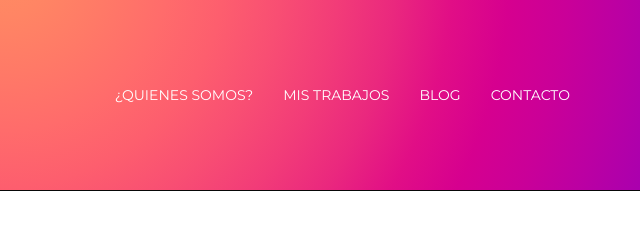
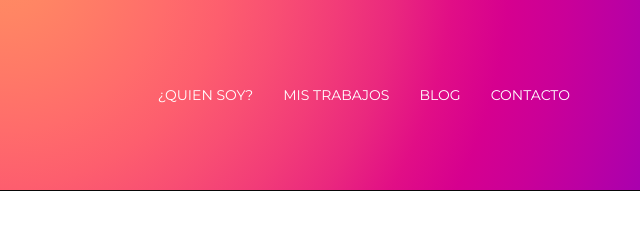
Before and after one commit to soyalejandrolopezmurillo/servicios-alejandrolopezmurillo, a plain HTML site: page work01.html in a window 1280 px wide. Shown: the top 240 px of the page, 640-1280 px from the left. Drawn offline with nearby package versions, Linux system fonts and the light colour scheme.

Commit message:
commit ajustes del menu y footer

```diff
--- a/work01.html
+++ b/work01.html
@@ -43,7 +43,7 @@
         </div>
         <div class="navbar-collapse collapse">
           <ul class="nav navbar-nav navbar-right">
-			<li><a href="about.html">¿Quienes somos?</a></li>
+			<li><a href="about.html">¿Quien Soy?</a></li>
             <li><a href="work.html">Mis trabajos</a></li>
             <li><a href="blog.html">Blog</a></li>
             <li><a href="contact.html">Contacto</a></li>
```
